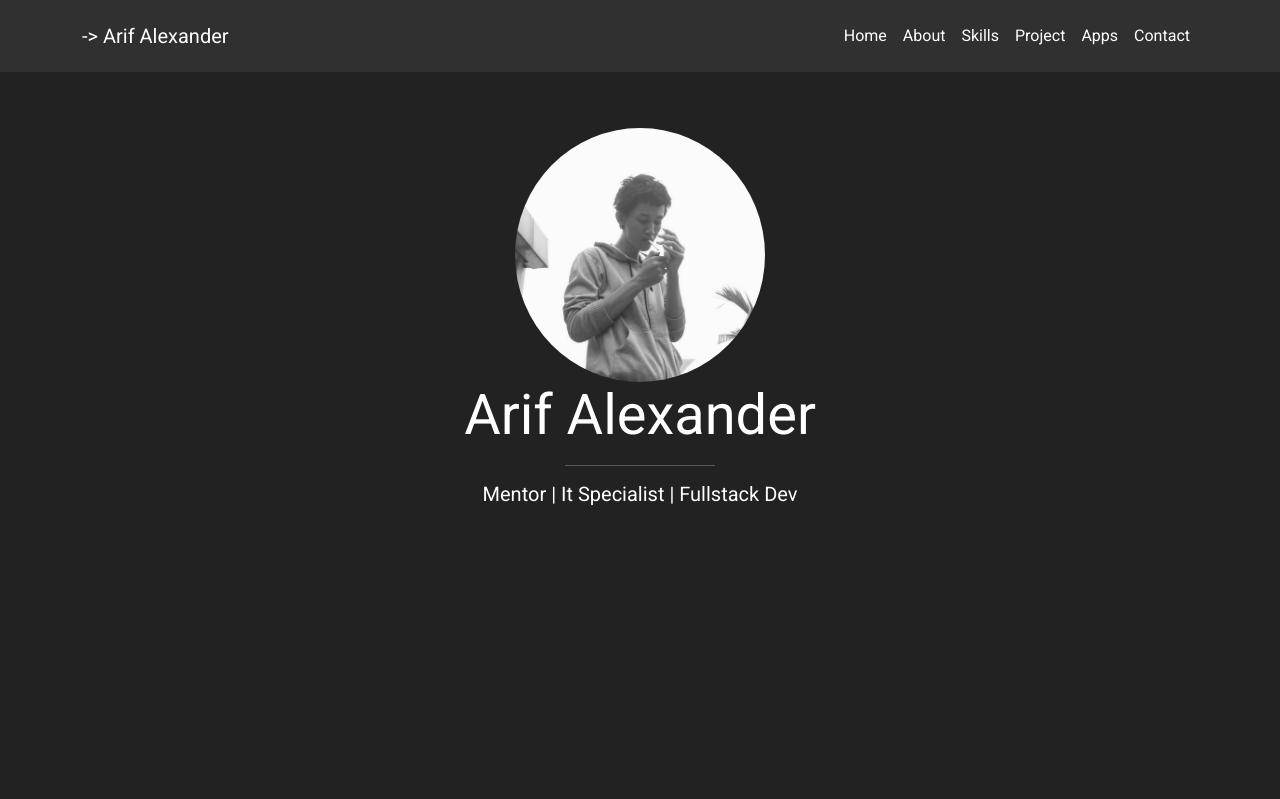
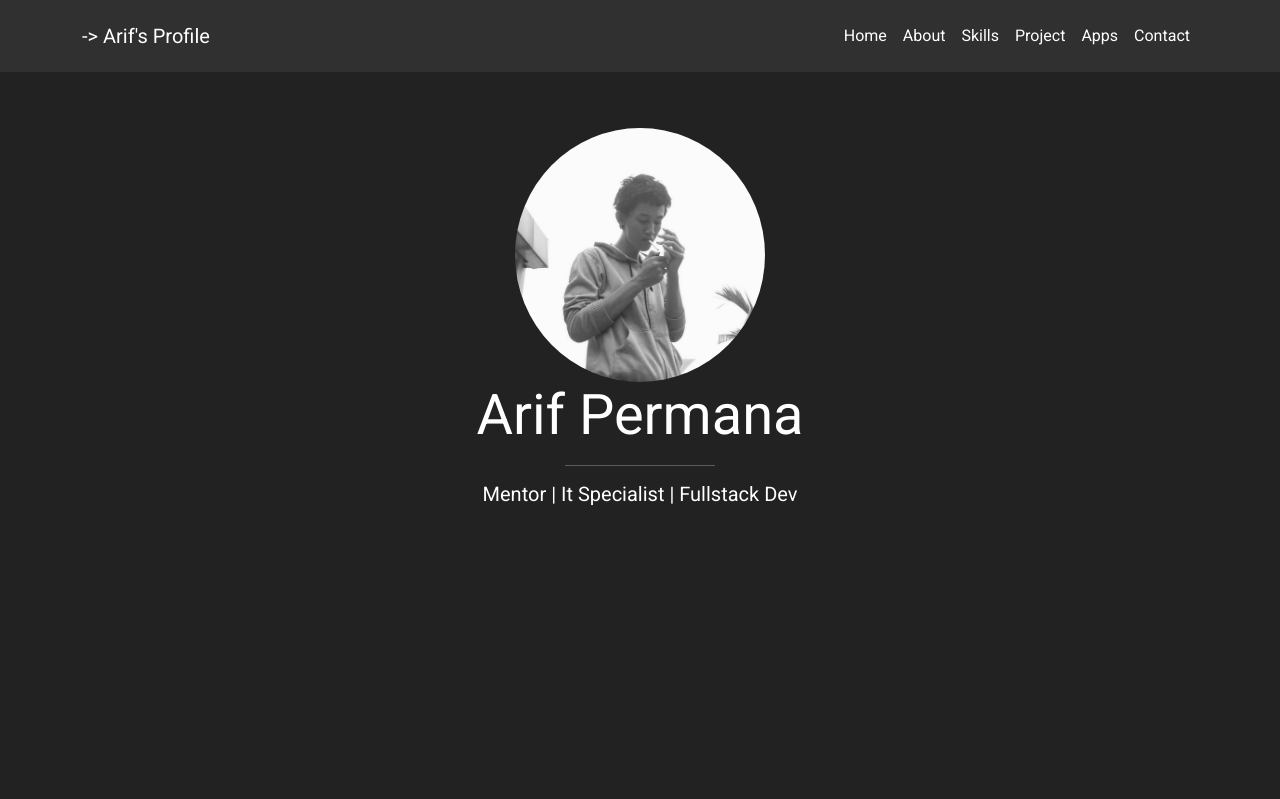
Before and after one commit to itsmebroarif/myPorto, a website: page index.html in a window 1280 px wide. Shown: the top 799 px of the page. Drawn offline with nearby package versions, Linux system fonts and the light colour scheme.

Commit message:
Update index.html

```diff
--- a/index.html
+++ b/index.html
@@ -220,7 +220,7 @@
   <!-- Bagian Navbar -->
   <nav class="navbar fixed-top navbar-expand-lg navbar-dark bg-dark">
     <div class="container">
-      <a class="navbar-brand" href="#">-> Arif Alexander</a>
+      <a class="navbar-brand" href="#">-> Arif's Profile</a>
       <button class="navbar-toggler" type="button" data-bs-toggle="collapse" data-bs-target="#navbarNavAltMarkup"
         aria-controls="navbarNavAltMarkup" aria-expanded="false" aria-label="Toggle navigation">
         <span class="navbar-toggler-icon"></span>
@@ -245,7 +245,7 @@
   <!-- Jumbotron -->
   <section class="jumbotron text-center">
     <img src="assets/new_pose.jpg" alt="Arif" width="250" class="rounded-circle" />
-    <h1 data-aos="fade-down" class="animate__bounce display-4" id="nameDev">Arif Alexander</h1>
+    <h1 data-aos="fade-down" class="animate__bounce display-4" id="nameDev">Arif Permana</h1>
     <center>
       <hr style="width:150px;">
     </center>
```
